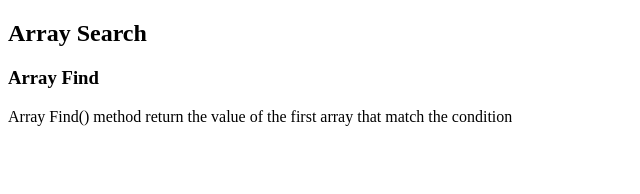
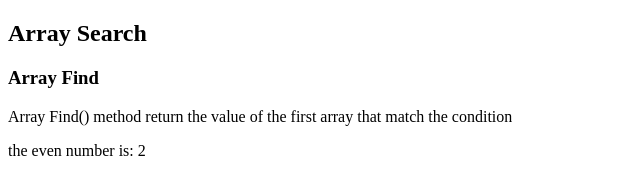
Before and after one commit to celinehimbaza1/JavaScript, a plain HTML site: page arraySearch.html in a window 1280 px wide. Shown: the whole page, without its empty margins (0-640 px from the left). Drawn offline with Linux system fonts and the light colour scheme.

Commit message:
Displaying even numbers using find() method

```diff
--- a/arraySearch.html
+++ b/arraySearch.html
@@ -11,12 +11,19 @@
     <p>Array Find() method return the value of the first array that match the condition </p>
 <p id="demo"></p>
 <script>
-    const array1=[1,2,3,4]
-    let search= array1.find(myfunction);
-    function myfunction{
+    const array1=[1,2,3,4,5,6,7,8,9,10]
+  function mod(array1){
+    if (array1 % 2 ===0){
+      return true;
 
     }
+    else{
+      return false;
+    }
 
+  }
+  const res= array1.find(mod)
+  document.getElementById('demo').innerHTML='the even number is: ' +res
 </script>
 </body>
 </html>
```
